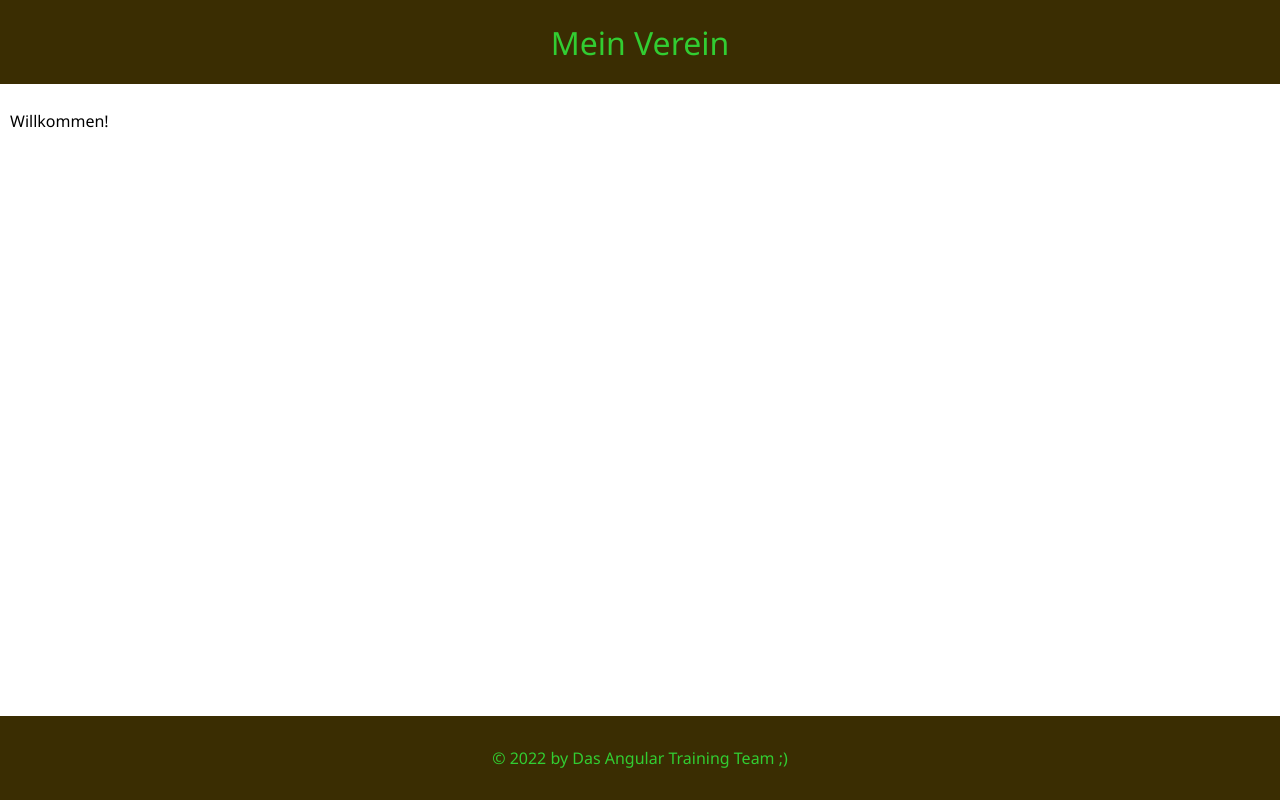
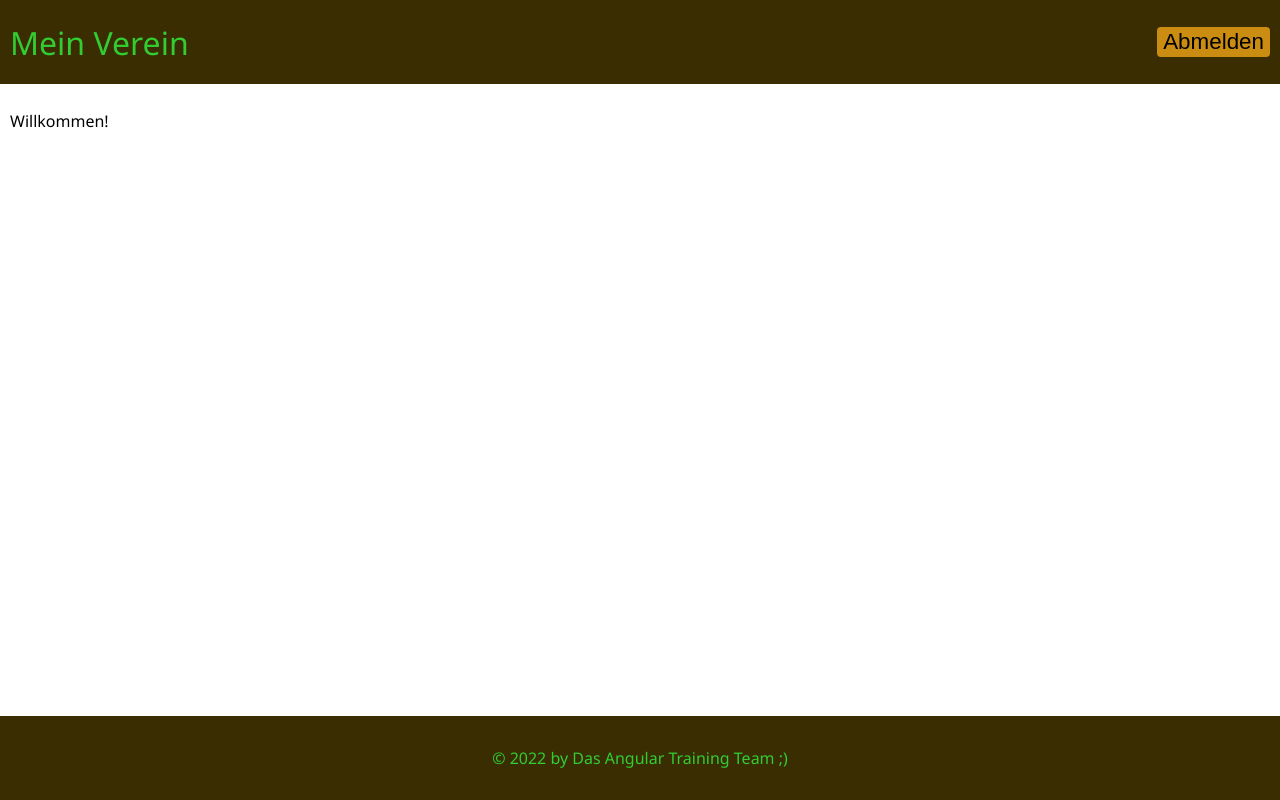
Before and after one commit to Tom4U/poc-ng-kompakt, an Angular app: page / in a window 1280 px wide. Built offline with nearby package versions, Linux system fonts and the light colour scheme.

Commit message:
feat(app): add login button

```diff
--- a/src/app/app.component.html
+++ b/src/app/app.component.html
@@ -1,6 +1,10 @@
 <div class="app">
     <header class="header">
         <h1 class="title">{{title}}</h1>
+        <p class="actions">
+            <button type="button" class="action" *ngIf="!authenticated">Anmelden</button>
+            <button type="button" class="action" *ngIf="authenticated">Abmelden</button>
+        </p>
     </header>
     <main class="content">
         <p>Willkommen!</p>
--- a/src/app/app.component.scss
+++ b/src/app/app.component.scss
@@ -1,12 +1,15 @@
 $default-padding: 10px;
+$primary-color: rgb(58, 45, 2);
+$primary-contrast-color: limegreen;
+$accent-color: rgb(203, 141, 17);
+$accent-contrast-color: #000;
 
 @mixin headerFooterLayout {
     display: flex;
-    justify-content: center;
     align-items: center;
     height: 64px;
-    background: rgb(58, 45, 2);
-    color: limegreen;
+    background: $primary-color;
+    color: $primary-contrast-color;
 }
 
 .app {
@@ -17,12 +20,30 @@ $default-padding: 10px;
     overflow: hidden;
 
     .header {
-        display: flex;
+        justify-content: space-between;
         padding: $default-padding;
         @include headerFooterLayout();
 
         .title {
             font-weight: normal;
+        }
+
+        .actions {
+            margin: 0;
+
+            .action {
+                cursor: pointer;
+                border: none;
+                background-color: $accent-color;
+                color: $accent-contrast-color;
+                border-radius: 4px;
+                font-size: 1.4rem;
+                line-height: 1.8rem;
+
+                &:hover {
+                    background-color: lighten($color: $accent-color, $amount: 3);
+                }
+            }
         }
     }
 
--- a/src/app/app.component.ts
+++ b/src/app/app.component.ts
@@ -9,6 +9,7 @@ import { DateHelper } from "src/shared/code-helpers/date-helper";
 export class AppComponent {
   title = "Mein Verein";
   year = new Date().getFullYear();
+  authenticated = !false;
 
   constructor() {
     console.log(
```
Also changed, not shown: 1 other file (tests, documents, lock files or other folders).
